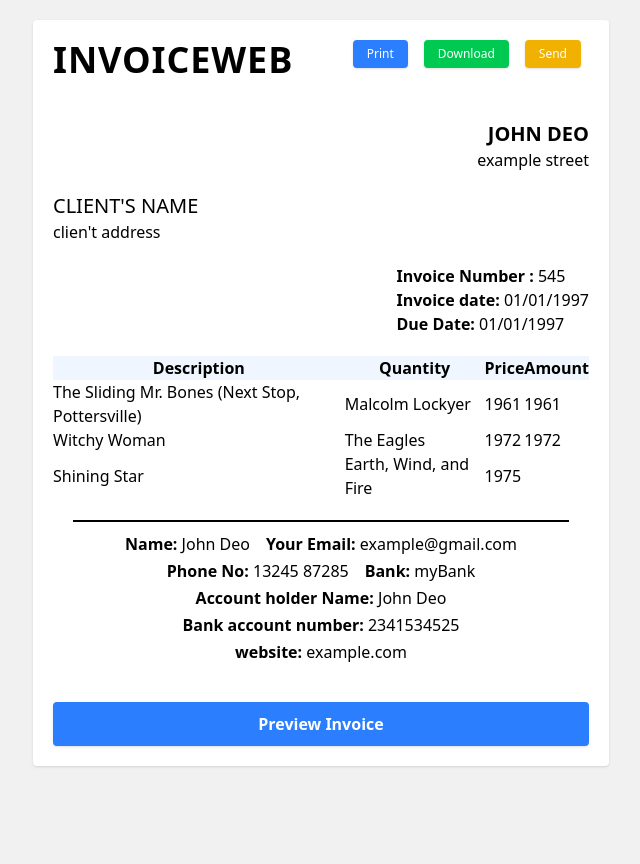
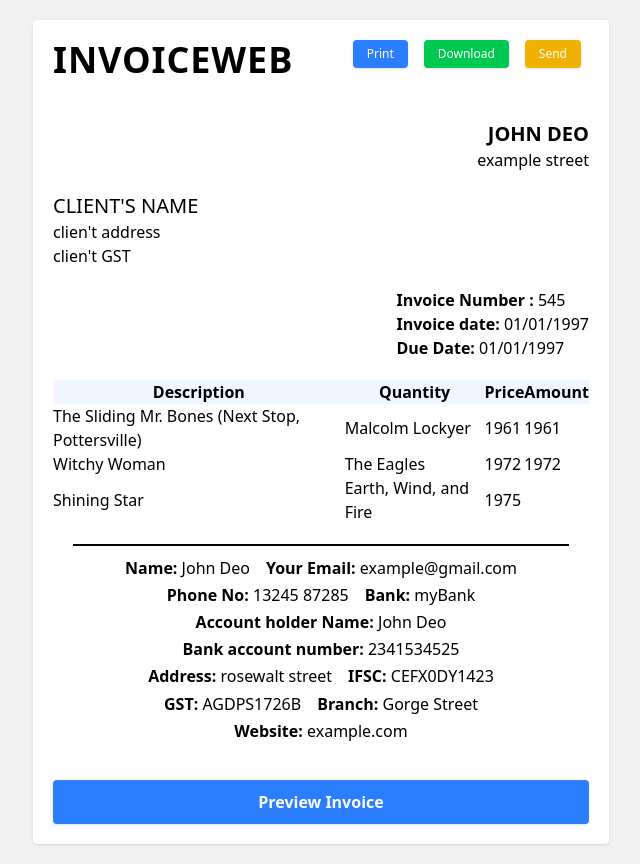
Before and after one commit to bhavyank89/InvoiceWeb, a React (Vite) app: page / in a window 1280 px wide. Shown: the whole page, without its empty margins (319-959 px from the left). Before the commit the page ends 800 px from the top, so only its background shows below. Built offline with nearby package versions, Linux system fonts and the light colour scheme.

Commit message:
add GST, branchName and IFSC block

```diff
--- a/src/App.jsx
+++ b/src/App.jsx
@@ -28,6 +28,10 @@ function App() {
   const [amount, setAmount] = useState("");
   const [price, setPrice] = useState("");
   const [description, setDescription] = useState("");
+  const [personalGST, setPersonalGST] = useState("");
+  const [clientGST, setClientGST] = useState("");
+  const [branchName, setBranchName] = useState("");
+  const [bankIFSC, setBankIFSC] = useState("");
 
   const handleOnPrint = () => {
     window.print();
@@ -50,11 +54,11 @@ function App() {
             {/* Invoice */}
             <Header handleOnPrint={handleOnPrint} handleOnDownload={handleOnDownload} handleOnSend={handleOnSend} />
             <MainDetails name={name} address={address} />
-            <CientDetails clientName={clientName} clientAddress={clientAddress} />
+            <CientDetails clientName={clientName} clientAddress={clientAddress} clientGST={clientGST} />
             <Dates invoiceDate={invoiceDate} dueDate={dueDate} invoiceNumber={invoiceNumber} />
             <Table />
             <Notes notes={notes} />
-            <Footer name={name} address={address} phone={phone} email={email} bankName={bankName} bankAccount={bankAccount} website={website} />
+            <Footer name={name} address={address} phone={phone} email={email} bankName={bankName} bankAccount={bankAccount} website={website} personalGST={personalGST} branchName={branchName} bankIFSC={bankIFSC} />
           </div>
         ) : (
           <div>
@@ -93,6 +97,14 @@ function App() {
               setPrice={setPrice}
               description={description}
               setDescription={setDescription}
+              personalGST={personalGST}
+              setPersonalGST={setPersonalGST}
+              clientGST={clientGST}
+              setClientGST={setClientGST}
+              branchName={branchName}
+              setBranchName={setBranchName}
+              bankIFSC={bankIFSC}
+              setBankIFSC={setBankIFSC}
             />
           </div>
         )}
--- a/src/components/ClientDetails.jsx
+++ b/src/components/ClientDetails.jsx
@@ -1,10 +1,11 @@
-export default function CientDetails({ clientName, clientAddress }) {
+export default function CientDetails({ clientName, clientAddress, clientGST }) {
     return (
         <>
             {/* Client details */}
             <section className="my-5">
                 <h2 className="text-xl uppercase">{clientName ? clientName : "Client's Name"}</h2>
                 <p>{clientAddress ? clientAddress : "clien't address"}</p>
+                <p>{clientGST ? clientGST : "clien't GST"}</p>
             </section>
             {/* End of client details */}
         </>
--- a/src/components/Footer.jsx
+++ b/src/components/Footer.jsx
@@ -1,4 +1,4 @@
-export default function Footer({ name, address, phone, email, bankName, bankAccount, website }) {
+export default function Footer({ name, address, phone, email, bankName, bankAccount, website, personalGST, branchName, bankIFSC }) {
     return (
         <>
             {/* Footer */}
@@ -10,7 +10,11 @@ export default function Footer({ name, address, phone, email, bankName, bankAcco
                     <li className="mx-2 my-[0.1rem]"><span className="font-bold">Bank:</span> {bankName ? bankName : "myBank"}</li>
                     <li className="mx-2 my-[0.1rem]"><span className="font-bold">Account holder Name:</span> {name ? name : "John Deo"}</li>
                     <li className="mx-2 my-[0.1rem]"><span className="font-bold">Bank account number:</span> {bankAccount ? bankAccount : "2341534525"}</li>
-                    <li className="mx-2 my-[0.1rem]"><span className="font-bold">website:</span> {website ? website : "example.com"}</li>
+                    <li className="mx-2 my-[0.1rem]"><span className="font-bold">Address:</span> {address ? address : "rosewalt street"}</li>
+                    <li className="mx-2 my-[0.1rem]"><span className="font-bold">IFSC:</span> {bankIFSC ? bankIFSC : "CEFX0DY1423"}</li>
+                    <li className="mx-2 my-[0.1rem]"><span className="font-bold">GST:</span> {personalGST ? personalGST : "AGDPS1726B"}</li>
+                    <li className="mx-2 my-[0.1rem]"><span className="font-bold">Branch:</span> {branchName ? branchName : "Gorge Street"}</li>
+                    <li className="mx-2 my-[0.1rem]"><span className="font-bold">Website:</span> {website ? website : "example.com"}</li>
                     <li></li>
                 </ul>
             </footer>
--- a/src/components/InvoiceForm.jsx
+++ b/src/components/InvoiceForm.jsx
@@ -1,6 +1,6 @@
 import TableForm from "./TableForm"
 
-export default function Form({ notes, name, address, clientName, clientAddress, invoiceDate, dueDate, invoiceNumber, phone, email, bankName, bankAccount, website, setName, setAddress, setBankAccount, setBankName, setClientAddress, setClientName, setDueDate, setEmail, setInvoiceDate, setInvoiceNumber, setNotes, setPhone, setWebsite, description, setDescription, amount, setAmount, price, setPrice, quantity, setQuantity }) {
+export default function Form({ notes, name, address, clientName, clientAddress, invoiceDate, dueDate, invoiceNumber, phone, email, bankName, bankAccount, website, setName, setAddress, setBankAccount, setBankName, setClientAddress, setClientName, setDueDate, setEmail, setInvoiceDate, setInvoiceNumber, setNotes, setPhone, setWebsite, description, setDescription, amount, setAmount, price, setPrice, quantity, setQuantity, personalGST, setPersonalGST, clientGST, setClientGST, branchName, setBranchName, bankIFSC, setBankIFSC }) {
   return (
     <>
       {/* Invoice Form */}
@@ -36,8 +36,14 @@ export default function Form({ notes, name, address, clientName, clientAddress,
             <input className="border border-gray-300 p-2 rounded h-10 mb-2 transition-all duration-100
              hover:border-blue-500 focus:border-blue-500 focus:ring-2 focus:ring-blue-300 outline-none md:w-auto md:mr-5" type="text" name="phone" id="phone" placeholder="Enter your phone" autoComplete="off" value={phone} onChange={(e) => setPhone(e.target.value)} />
           </div>
+          {/* GST No */}
+          <div className="flex flex-col">
+            <label className="font-bold text-sm mx-1 mb-0.5" htmlFor="personalGST">GST No</label>
+            <input className="border border-gray-300 p-2 rounded h-10 mb-2 transition-all duration-100
+             hover:border-blue-500 focus:border-blue-500 focus:ring-2 focus:ring-blue-300 outline-none md:w-auto" type="text" name="personalGST" id="personalGST" placeholder="Enter your GST" autoComplete="off" value={personalGST} onChange={(e) => setPersonalGST(e.target.value)} />
+          </div>
           {/* website */}
-          <div className="flex flex-col">
+          <div className="flex flex-col col-span-2">
             <label className="font-bold text-sm mx-1 mb-0.5" htmlFor="website">Website</label>
             <input className="border border-gray-300 p-2 rounded h-10 mb-2 transition-all duration-100
              hover:border-blue-500 focus:border-blue-500 focus:ring-2 focus:ring-blue-300 outline-none md:w-auto" type="text" name="website" id="website" placeholder="Enter your website" autoComplete="off" value={website} onChange={(e) => setWebsite(e.target.value)} />
@@ -67,15 +73,15 @@ export default function Form({ notes, name, address, clientName, clientAddress,
           </div>
           {/* IFSC Code */}
           <div className="flex flex-col">
-            <label className="font-bold text-sm mx-1 mb-0.5" htmlFor="bankName">IFSC Code</label>
+            <label className="font-bold text-sm mx-1 mb-0.5" htmlFor="bankIFSC">IFSC Code</label>
             <input className="border border-gray-300 p-2 rounded h-10 mb-2 transition-all duration-100
-             hover:border-blue-500 focus:border-blue-500 focus:ring-2 focus:ring-blue-300 outline-none md:w-auto md:mr-5" type="text" name="bankName" id="bankName" placeholder="Enter your bankName" autoComplete="off" value={bankName} onChange={(e) => setBankName(e.target.value)} />
+             hover:border-blue-500 focus:border-blue-500 focus:ring-2 focus:ring-blue-300 outline-none md:w-auto md:mr-5" type="text" name="bankIFSC" id="bankIFSC" placeholder="Enter your IFSC" autoComplete="off" value={bankIFSC} onChange={(e) => setBankIFSC(e.target.value)} />
           </div>
           {/*Branch Name*/}
           <div className="flex flex-col">
-            <label className="font-bold text-sm mx-1 mb-0.5" htmlFor="bankName">Branch Name</label>
+            <label className="font-bold text-sm mx-1 mb-0.5" htmlFor="branchName">Branch Name</label>
             <input className="border border-gray-300 p-2 rounded h-10 mb-2 transition-all duration-100
-             hover:border-blue-500 focus:border-blue-500 focus:ring-2 focus:ring-blue-300 outline-none md:w-auto" type="text" name="bankName" id="bankName" placeholder="Enter your bankName" autoComplete="off" value={bankName} onChange={(e) => setBankName(e.target.value)} />
+             hover:border-blue-500 focus:border-blue-500 focus:ring-2 focus:ring-blue-300 outline-none md:w-auto" type="text" name="branchName" id="branchName" placeholder="Enter your branchName" autoComplete="off" value={branchName} onChange={(e) => setBranchName(e.target.value)} />
           </div>
         </section>
 
@@ -90,9 +96,9 @@ export default function Form({ notes, name, address, clientName, clientAddress,
           </div>
           {/* GST No */}
           <div className="flex flex-col">
-            <label className="font-bold text-sm mx-1 mb-0.5" htmlFor="clientName">GST No</label>
+            <label className="font-bold text-sm mx-1 mb-0.5" htmlFor="clientGST">GST No</label>
             <input className="border border-gray-300 p-2 rounded h-10 mb-2 transition-all duration-100
-             hover:border-blue-500 focus:border-blue-500 focus:ring-2 focus:ring-blue-300 outline-none md:w-auto" type="text" name="clientName" id="clientName" placeholder="ClientName" autoComplete="off" value={clientName} onChange={(e) => setClientName(e.target.value)} />
+             hover:border-blue-500 focus:border-blue-500 focus:ring-2 focus:ring-blue-300 outline-none md:w-auto" type="text" name="clientGST" id="clientGST" placeholder="clientGST" autoComplete="off" value={clientGST} onChange={(e) => setClientGST(e.target.value)} />
           </div>
           {/* clientAddress */}
           <div className="flex flex-col md:col-span-2">
```
